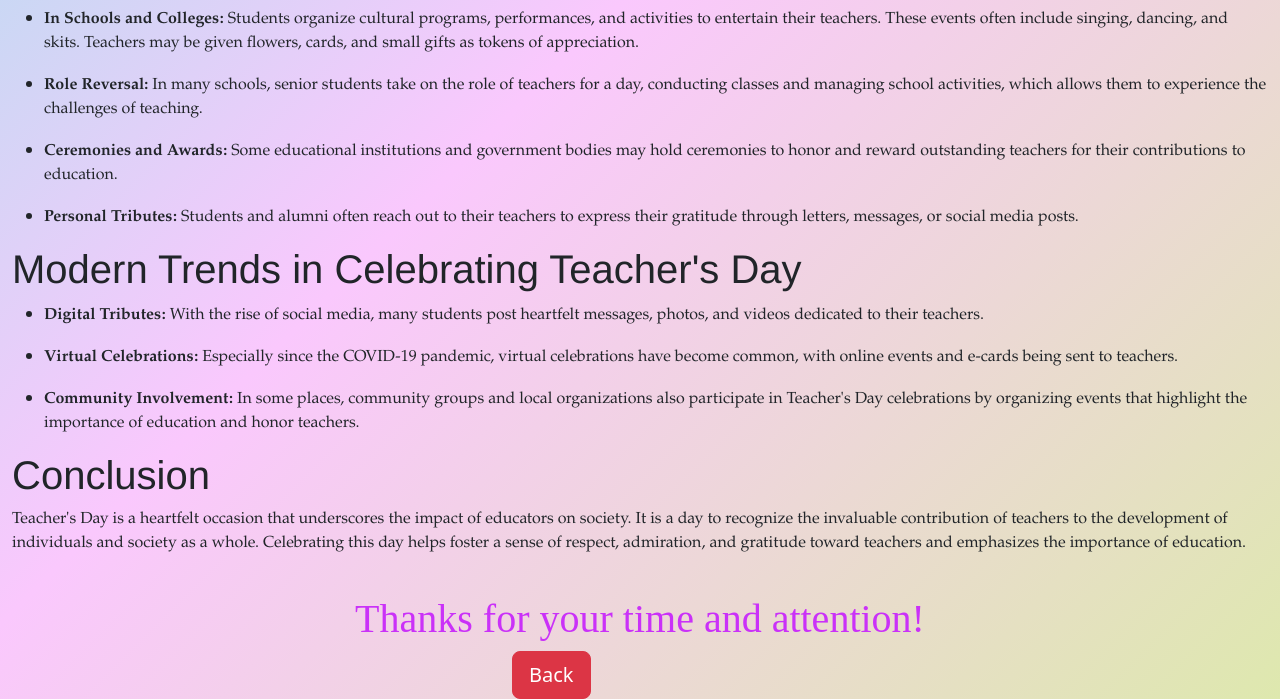
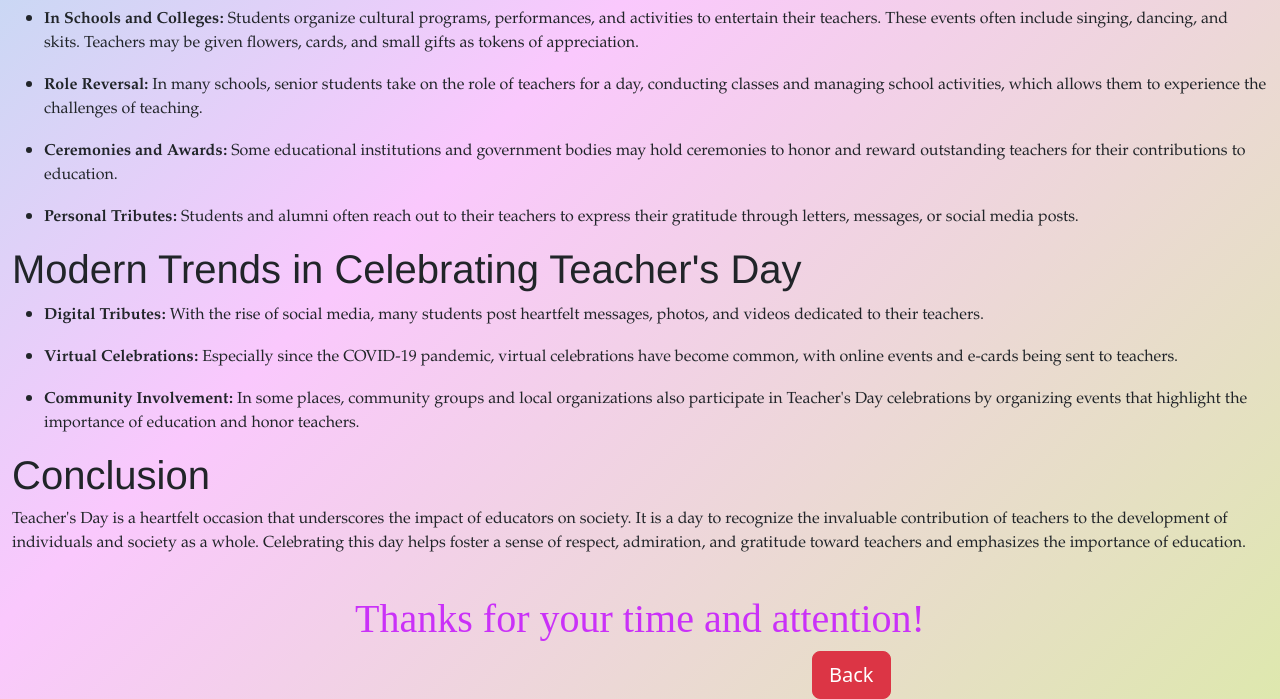
Before and after one commit to INAPAKRUTHIKASRILALITHACHANDANA/teachersday4, a plain HTML site: page index.html in a window 1280 px wide. Shown: the part 730-1429 px from the top of the page. Drawn offline with nearby package versions, Linux system fonts and the light colour scheme.

Commit message:
Update index.html

```diff
--- a/index.html
+++ b/index.html
@@ -59,7 +59,7 @@
     <br>
     <div>
         <h1 style="color:rgb(202, 49, 248); text-align: center; font-family: Monotype Corsiva;">Thanks for your time and attention!</h1>
-        <a href="teachersday.html" target="_blank"><button class="btn btn-danger btn-lg" style="text-align: center; margin-left: 500px;">Back</button></a>
+        <a href="https://inapakruthikasrilalithachandana.github.io/teachersday/" target="_blank"><button class="btn btn-danger btn-lg" style="text-align: center; margin-left: 800px;">Back</button></a>
     </div>
     <script src="jquery.js"></script>
     <script src="bootstrap.bundle.js"></script>
```
